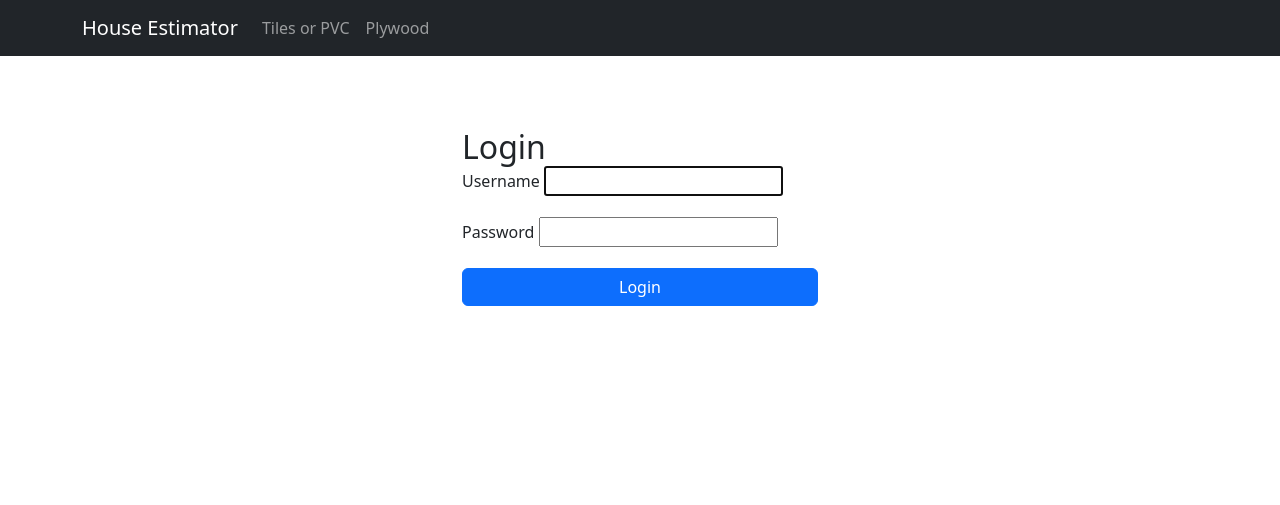
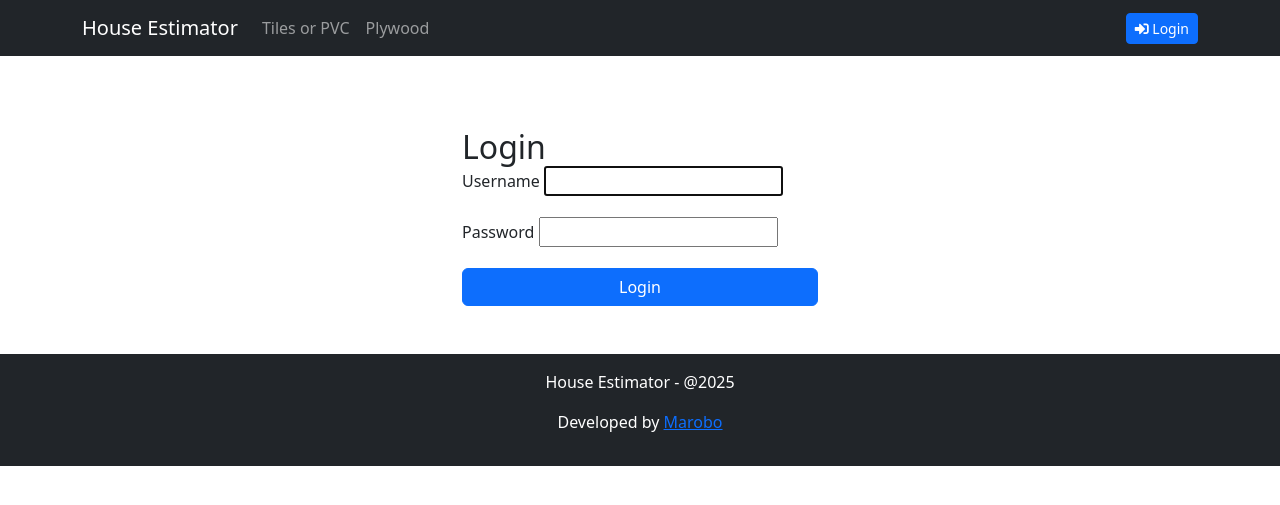
Before and after one commit to marobo/house_estimator, a Django app: a page that uses templates/base.html in a window 1280 px wide. Shown: the top 505 px of the page. Run offline with Django 5.2, Linux system fonts and the light colour scheme.

Commit message:
header and footer more feature

```diff
--- a/house_estimator/urls.py
+++ b/house_estimator/urls.py
@@ -1,8 +1,10 @@
 from django.contrib import admin
 from django.urls import path, include
+from django.contrib.auth.views import LogoutView
 
 urlpatterns = [
     path('admin/', admin.site.urls),
     path('', include('materiais.urls')),
     path('accounts/', include('django.contrib.auth.urls')),
+    path('accounts/logout/', LogoutView.as_view(), name='logout'),
 ]
--- a/templates/base.html
+++ b/templates/base.html
@@ -24,6 +24,25 @@
                     </li>
                 </ul>
             </div>
+            <div class="d-flex justify-content-end gap-2">
+                {% if user.is_authenticated %}
+                <span class="text-white">
+                    Welcome, {{ user.username }}
+                </span>
+                <form method="post" action="{% url 'logout' %}">
+                    {% csrf_token %}
+                    <button type="submit" class="btn btn-sm btn-danger">
+                        <i class="fas fa-sign-out-alt"></i>
+                        Logout
+                    </button>
+                  </form>
+                {% else %}
+                <a href="{% url 'login' %}" class="btn btn-sm btn-primary">
+                    <i class="fas fa-sign-in-alt"></i>
+                    Login
+                </a>
+                {% endif %}
+            </div>
         </div>
     </nav>
 
@@ -31,6 +50,10 @@
         {% block content %}
         {% endblock %}
     </div>
+    <footer class="bg-dark text-white text-center py-3 mt-5">
+        <p>House Estimator - @2025</p>
+        <p>Developed by <a href="https://github.com/marobo" target="_blank">Marobo</a></p>
+    </footer>
 
     <script src="https://cdn.jsdelivr.net/npm/bootstrap@5.3.0/dist/js/bootstrap.bundle.min.js"></script>
 </body>
```
